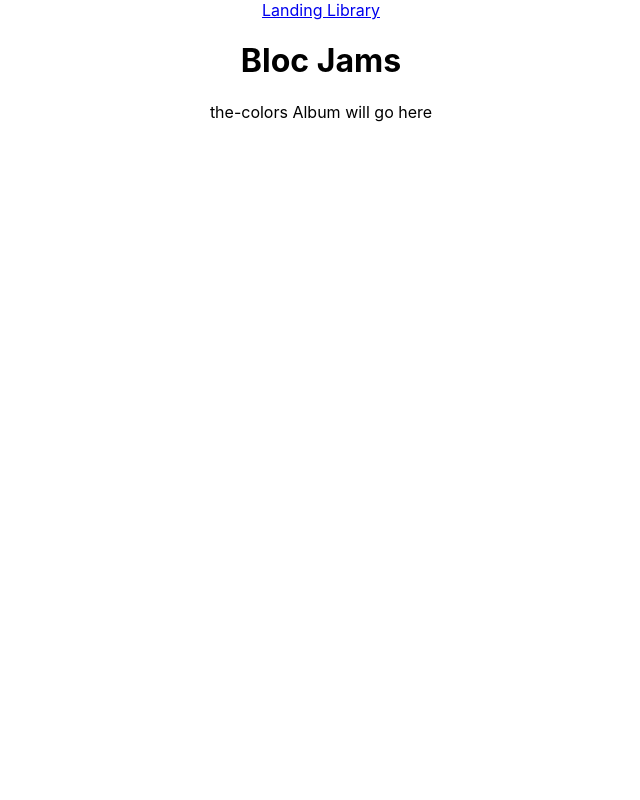
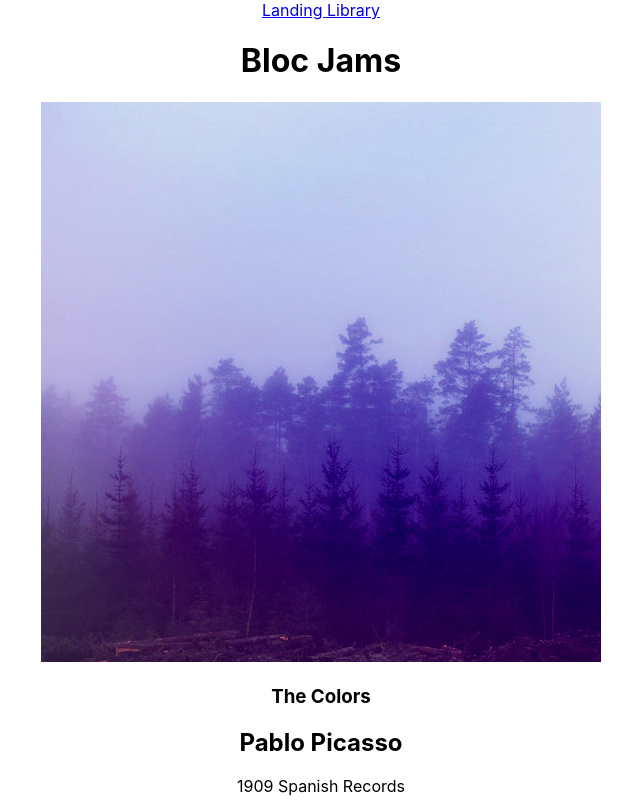
Before and after one commit to fbadruddin/bloc-jams-react, a React (Create React App) app: page /album/the-colors in a window 1280 px wide. Shown: the whole page, without its empty margins (319-959 px from the left). Built offline with nearby package versions, Linux system fonts and the light colour scheme.

Commit message:
completed checkpoint. commiting...

```diff
--- a/src/components/Album.js
+++ b/src/components/Album.js
@@ -1,13 +1,32 @@
 import React, {Component} from 'react';
+import albumData from './../data/albums';
 
 
 class Album extends Component {
+    constructor(props) {
+        super(props);
+
+        const album = albumData.find( album => {
+            return album.slug === this.props.match.params.slug
+          });
+
+          this.state = {
+            album: album
+          };
+      }
     render() {
         return (
             <section className='Album'>
-                {this.props.match.params.slug} Album will go here
+                <section id="album-info">
+                    <img id="album-cover-art" src={this.state.album.albumCover} alt={this.state.album.title} />
+                    <div className="album-details">
+                        <h1 id="album-title">{this.state.album.title}</h1>
+                        <h2 className="artist">{this.state.album.artist}</h2>
+                        <div id="release-info">{this.state.album.releaseInfo}</div>
+                    </div>
+                </section>
             </section>
-        )
+        );
     }
 }
 
```
